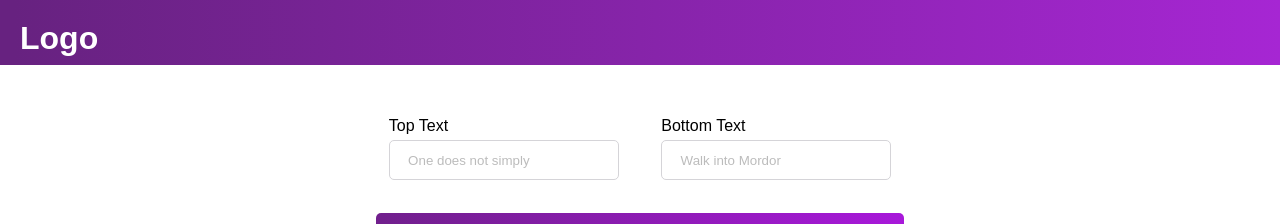
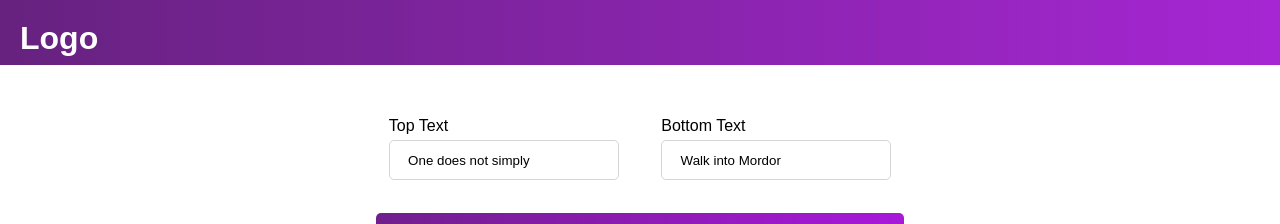
Before and after one commit to Jogata/SoftUni-React-Project, a React (Vite) app in the folder client/: page / in a window 1280 px wide. Shown: the top 224 px of the page. Built offline with nearby package versions, Linux system fonts and the light colour scheme; a web font is replaced by a local one.

Commit message:
practice

```diff
--- a/client/src/components/recepies/Main.jsx
+++ b/client/src/components/recepies/Main.jsx
@@ -1,4 +1,4 @@
-import { useState } from "react";
+import { useEffect, useState } from "react";
 
 export function Main() {
     const [state, setState] = useState({
@@ -7,6 +7,23 @@ export function Main() {
         src: "http://i.imgflip.com/1bij.jpg"
     });
 
+    function updateState(e) {
+        const property = e.currentTarget.name;
+        const value = e.currentTarget.value;
+        setState({
+            ...state,
+            [property]: value
+        });
+        // console.log(state);
+    }
+
+    useEffect(() => {
+        console.log("effect");
+        return () => {
+            console.log(state);
+        }
+    }, [state]);
+
     return (
         <main>
             <div className="form">
@@ -14,7 +31,9 @@ export function Main() {
                     <input
                         type="text"
                         placeholder="One does not simply"
-                        name="topText"
+                        name="top"
+                        value={state.top}
+                        onChange={(e) => updateState(e)}
                     />
                 </label>
 
@@ -22,7 +41,9 @@ export function Main() {
                     <input
                         type="text"
                         placeholder="Walk into Mordor"
-                        name="bottomText"
+                        name="bottom"
+                        value={state.bottom}
+                        onChange={(e) => updateState(e)}
                     />
                 </label>
                 <button>Get a new meme image 🖼</button>
```
